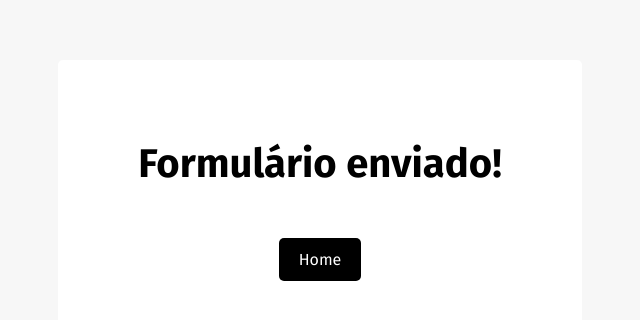
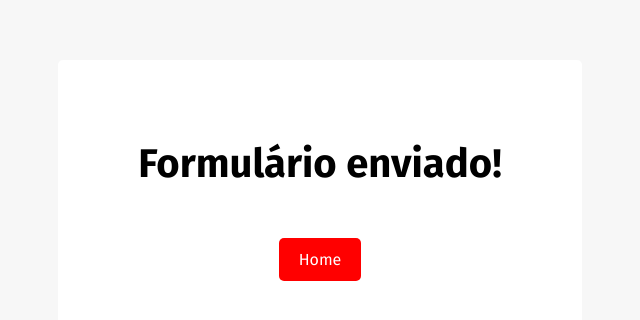
Before and after one commit to Gandolphini/bikcraftjg.github.io, a plain HTML site: page obrigadoForms.html in a window 1280 px wide. In both pictures the pointer is over the link "Home". Shown: the whole page, without its empty margins (320-960 px from the left). Drawn offline with Linux system fonts and the light colour scheme.

Commit message:
adição de hover no botão

```diff
--- a/css/obrigadoForms.css
+++ b/css/obrigadoForms.css
@@ -33,3 +33,8 @@ div a{
     border-radius: 5px;
     margin-top: 50px;
 }
+
+div a:hover{
+    background-color: red;
+    transition: 0.9s;
+}
```
